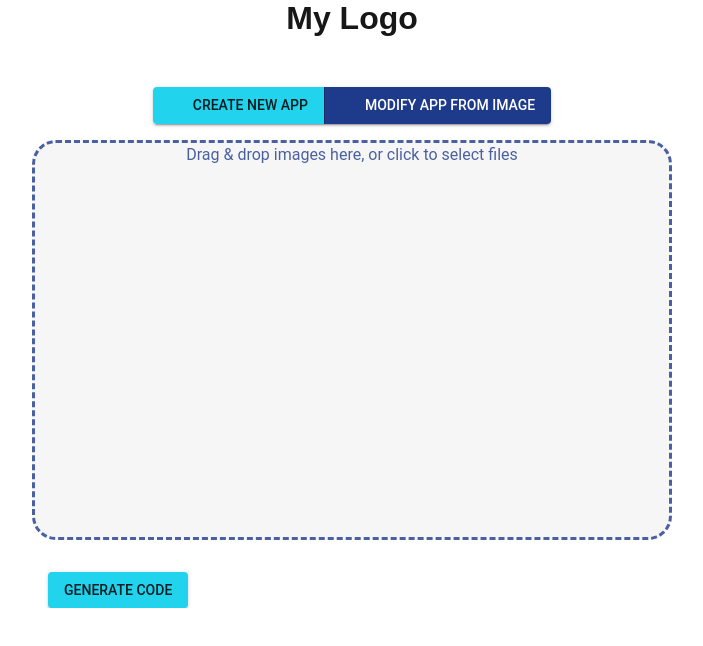
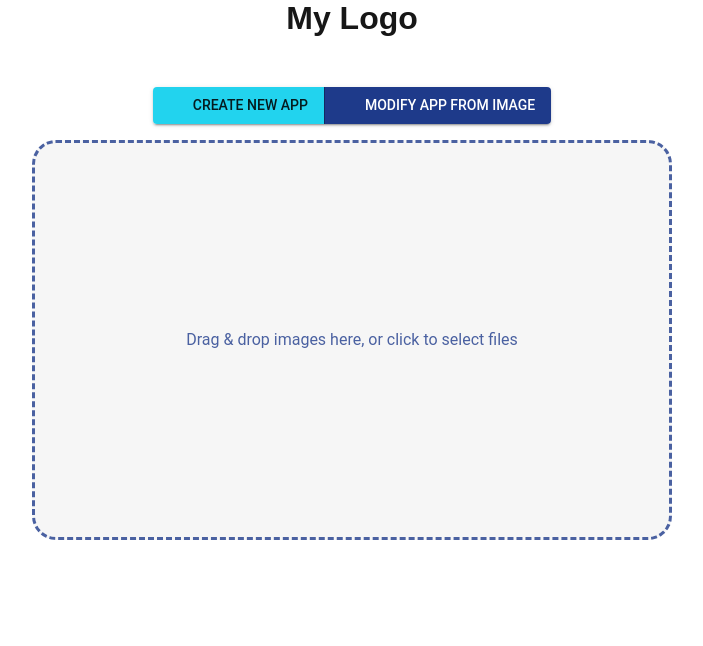
Before and after one commit to ZainAhmed/AiCoder, a Next.js app: page /create/new in a window 1280 px wide. Shown: the top 646 px of the page, without its empty margins (288-991 px from the left). Built offline with nearby package versions, Linux system fonts and the light colour scheme; some icons are missing; what @mui/material-nextjs would draw is missing.

Commit message:
refractored code

```diff
--- a/src/app/create/new/page.tsx
+++ b/src/app/create/new/page.tsx
@@ -1,4 +1,4 @@
-import ImageDropzone from "@/components/ImageDropzone";
+import ImageDropzone from "@/components/ImageDropZone/ImageDropzone";
 import React from "react";
 function NewPage() {
   return (
--- /dev/null
+++ b/src/components/ImageDropZone/ActionButtons.tsx
@@ -0,0 +1,27 @@
+"use client";
+import { Button } from "@mui/material";
+import React from "react";
+import { FileWithPreview } from "./ImagePreview";
+
+interface ActionButtonsProps {
+  files: FileWithPreview[];
+  onGenerate: () => void;
+}
+
+export default function ActionButtons({
+  files,
+  onGenerate,
+}: ActionButtonsProps) {
+  if (files.length === 0) return null;
+
+  return (
+    <Button
+      color="secondary"
+      variant="contained"
+      onClick={onGenerate}
+      sx={{ mt: 2 }}
+    >
+      Generate Code
+    </Button>
+  );
+}
--- /dev/null
+++ b/src/components/ImageDropZone/DropArea.tsx
@@ -0,0 +1,46 @@
+"use client";
+import { Box, Paper, Typography } from "@mui/material";
+import { useDropzone } from "react-dropzone";
+import React from "react";
+
+interface DropAreaProps {
+  onDrop: (files: File[]) => void;
+}
+
+export default function DropArea({ onDrop }: DropAreaProps) {
+  const { getRootProps, getInputProps, isDragActive } = useDropzone({
+    onDrop,
+    accept: { "image/*": [] },
+    multiple: false,
+  });
+
+  return (
+    <Box {...getRootProps()} sx={{ outline: "none" }}>
+      <input {...getInputProps()} />
+      <Paper
+        variant="outlined"
+        sx={{
+          width: "80vh",
+          height: "50vh",
+          textAlign: "center",
+          borderStyle: "dashed",
+          borderWidth: 3,
+          borderColor: "primary.main",
+          borderRadius: 6,
+          bgcolor: "#F5F5F5",
+          opacity: 0.8,
+          cursor: "pointer",
+          display: "flex",
+          alignItems: "center",
+          justifyContent: "center",
+        }}
+      >
+        <Typography variant="body1" color="primary.main">
+          {isDragActive
+            ? "Drop images here …"
+            : "Drag & drop images here, or click to select files"}
+        </Typography>
+      </Paper>
+    </Box>
+  );
+}
--- /dev/null
+++ b/src/components/ImageDropZone/ImageDropzone.tsx
@@ -0,0 +1,53 @@
+"use client";
+import React, { useCallback, useState, useEffect } from "react";
+import { Box } from "@mui/material";
+import DropArea from "./DropArea";
+import ImagePreview from "./ImagePreview";
+import ActionButtons from "./ActionButtons";
+
+export interface FileWithPreview {
+  file: File;
+  preview: string;
+  uploadedUrl: string;
+}
+
+export default function ImageDropzone() {
+  const [files, setFiles] = useState<FileWithPreview[]>([]);
+
+  const uploadFile = async (file: File): Promise<FileWithPreview> => {
+    const formData = new FormData();
+    formData.append("file", file);
+
+    const res = await fetch("/api/upload", { method: "POST", body: formData });
+    const data = await res.json();
+
+    return {
+      file,
+      preview: URL.createObjectURL(file),
+      uploadedUrl: data.url.split("/").at(-1) ?? data.url,
+    };
+  };
+
+  const handleDrop = useCallback(async (accepted: File[]) => {
+    const uploadedFiles = await Promise.all(accepted.map(uploadFile));
+    setFiles((prev) => [...prev, ...uploadedFiles]);
+  }, []);
+
+  useEffect(() => {
+    return () => {
+      files.forEach((f) => URL.revokeObjectURL(f.preview));
+    };
+  }, [files]);
+
+  const generateCode = () => {
+    console.log("Files to process:", files);
+  };
+
+  return (
+    <Box>
+      <DropArea onDrop={handleDrop} />
+      <ImagePreview files={files} />
+      <ActionButtons files={files} onGenerate={generateCode} />
+    </Box>
+  );
+}
--- /dev/null
+++ b/src/components/ImageDropZone/ImagePreview.tsx
@@ -0,0 +1,54 @@
+"use client";
+import { Box } from "@mui/material";
+import Image from "next/image";
+import React from "react";
+
+export interface FileWithPreview {
+  file: File;
+  preview: string;
+  uploadedUrl: string;
+}
+
+interface ImagePreviewProps {
+  files: FileWithPreview[];
+}
+
+export default function ImagePreview({ files }: ImagePreviewProps) {
+  return (
+    <Box
+      sx={{
+        mt: 2,
+        display: "grid",
+        gap: 2,
+        gridTemplateColumns: {
+          xs: "repeat(2, 1fr)", // 2 per row on mobile
+          sm: "repeat(3, 1fr)", // 3 per row on tablets
+          md: "repeat(4, 1fr)", // 4 per row on desktops
+        },
+      }}
+    >
+      {files.map((f) => (
+        <Box
+          key={f.uploadedUrl}
+          sx={{
+            position: "relative",
+            width: "100%",
+            paddingTop: "100%", // 1:1 aspect ratio
+            borderRadius: "8px",
+            overflow: "hidden",
+          }}
+        >
+          <Image
+            src={f.preview}
+            alt={f.uploadedUrl}
+            fill
+            style={{
+              objectFit: "cover",
+              borderRadius: "8px",
+            }}
+          />
+        </Box>
+      ))}
+    </Box>
+  );
+}
--- a/src/components/ImageDropzone.tsx
+++ /dev/null
@@ -1,117 +0,0 @@
-"use client";
-import React, { useCallback, useState, useEffect } from "react";
-import { useDropzone } from "react-dropzone";
-import { Box, Button, Paper, Typography } from "@mui/material";
-
-interface FileWithPreview extends File {
-  preview: string;
-  uploadedUrl: string;
-}
-
-export default function ImageDropzone() {
-  const [files, setFiles] = useState<FileWithPreview[]>([]);
-
-  const onDrop = useCallback(async (accepted: File[]) => {
-    const uploadedFiles: FileWithPreview[] = await Promise.all(
-      accepted.map(async (file) => {
-        const formData = new FormData();
-        formData.append("file", file);
-
-        const res = await fetch("/api/upload", {
-          method: "POST",
-          body: formData,
-        });
-        const data = await res.json();
-        const parts = data.url.split("/");
-        const uploadedUrl = parts[parts.length - 1];
-        return {
-          ...file,
-          preview: URL.createObjectURL(file),
-          uploadedUrl: uploadedUrl,
-        } as FileWithPreview;
-      })
-    );
-
-    setFiles((prev) => [...prev, ...uploadedFiles]);
-  }, []);
-
-  const { getRootProps, getInputProps, isDragActive } = useDropzone({
-    onDrop,
-    accept: { "image/*": [] },
-    multiple: false,
-  });
-
-  useEffect(() => {
-    return () => files.forEach((file) => URL.revokeObjectURL(file.preview));
-  }, [files]);
-  const generateCode = () => {
-    console.log(files);
-  };
-  return (
-    <>
-      <Box>
-        <Box {...getRootProps()} sx={{ outline: "none" }}>
-          <input {...getInputProps()} />
-          <Paper
-            variant="outlined"
-            sx={{
-              width: "80vh",
-              height: "50vh",
-              textAlign: "center",
-              borderStyle: "dashed",
-              borderWidth: 3,
-              borderColor: "primary.main",
-              borderRadius: 6,
-              bgcolor: "#F5F5F5",
-              opacity: 0.8,
-              cursor: "pointer",
-            }}
-          >
-            {isDragActive ? (
-              <Typography variant="body1" color="primary.main">
-                Drop images here …
-              </Typography>
-            ) : (
-              <Typography variant="body1" color="primary.main">
-                Drag & drop images here, or click to select files
-              </Typography>
-            )}
-          </Paper>
-        </Box>
-        {/* Preview */}
-        <Box
-          sx={{
-            mt: 2,
-            display: "flex",
-            gap: 2,
-            flexWrap: "wrap",
-          }}
-        >
-          <div>
-            {files.map((file, index) => (
-              <img
-                key={file.uploadedUrl}
-                src={file.preview}
-                alt={file.uploadedUrl}
-                style={{
-                  maxWidth: "200px",
-                  maxHeight: "200px",
-                  borderRadius: "8px",
-                  objectFit: "cover",
-                }}
-              />
-            ))}
-          </div>
-          <Button
-            color="secondary"
-            variant="contained"
-            onClick={() => generateCode()}
-            sx={{ alignSelf: "flex-start", marginTop: 2 }}
-          >
-            Generate Code
-          </Button>
-        </Box>
-      </Box>
-    </>
-  );
-}
```
